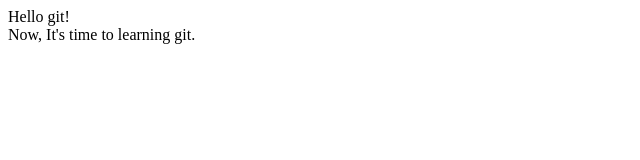
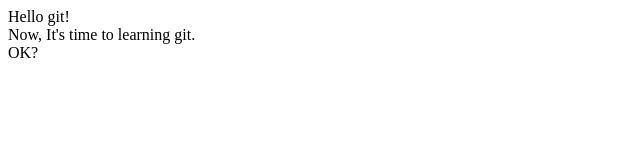
Before and after one commit to wliw/hello-word, a website: page assets/index.html in a window 1280 px wide. Shown: the full height of the page, 0-640 px from the left. Drawn offline with Linux system fonts and the light colour scheme.

Commit message:
update index.html

```diff
--- a/assets/index.html
+++ b/assets/index.html
@@ -9,5 +9,6 @@
 <body>
 	<div>Hello git!</div>
 	<div>Now, It's time to learning git.</div>
+	<div>OK?</div>
 </body>
 </html>
```
